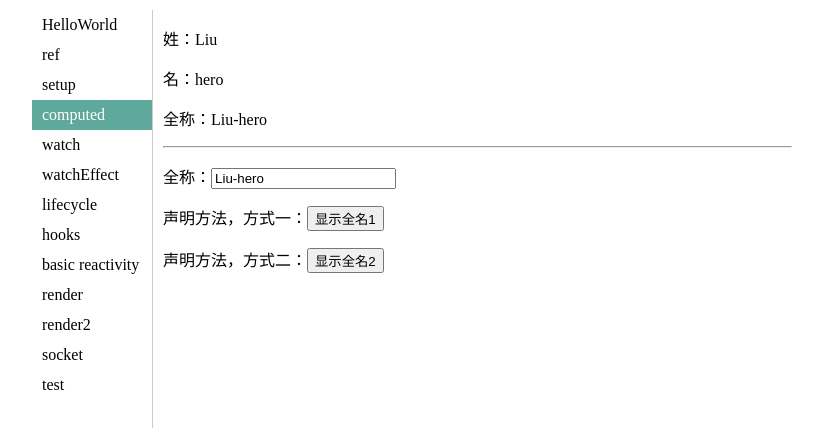
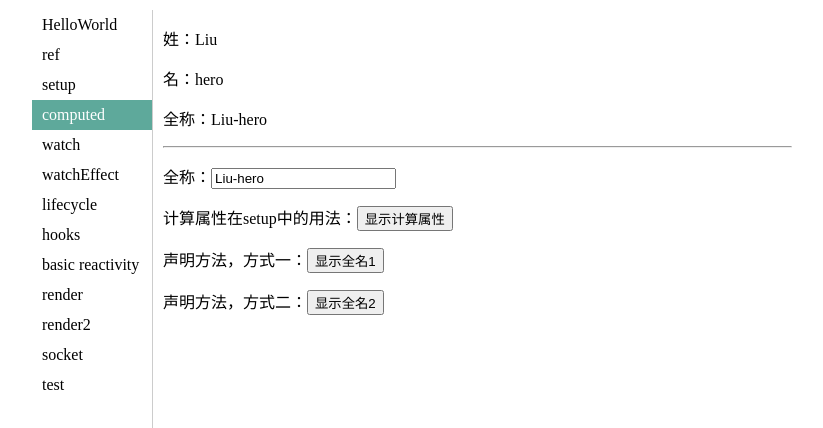
Before and after one commit to tianqing617/vue3Study, a Vue app: page / in a window 1280 px wide. Both pictures are taken after a click on the item "computed". Shown: the top 428 px of the page, without its empty margins (228-1051 px from the left). Built offline with nearby package versions, Linux system fonts and the light colour scheme.

Commit message:
®¡算属性在setup中的用法

```diff
--- a/src/components/ComputedDemo.vue
+++ b/src/components/ComputedDemo.vue
@@ -25,6 +25,9 @@
 
   <div class="controller">
     <p>
+      <span>计算属性在setup中的用法：</span>
+      <button @click="showComputed">显示计算属性</button>
+    </p><p>
       <span>声明方法，方式一：</span>
       <button @click="showFullName">显示全名1</button>
     </p>
@@ -56,6 +59,7 @@
         console.log('fullName2: ', fullName);
       }
 
+      // computed 在setup中的用法
       person.fullname = computed({
         get() {
           if (person.first) {
@@ -76,10 +80,16 @@
             person.second = '';
           }
         }
-      })
+      });
+
+      function showComputed() {
+        console.log('person: ', person);
+        console.log('computed: ', person.fullname);
+      }
 
       return {
         person,
+        showComputed,
         showFullName,
         showFullName2,
       }
```
